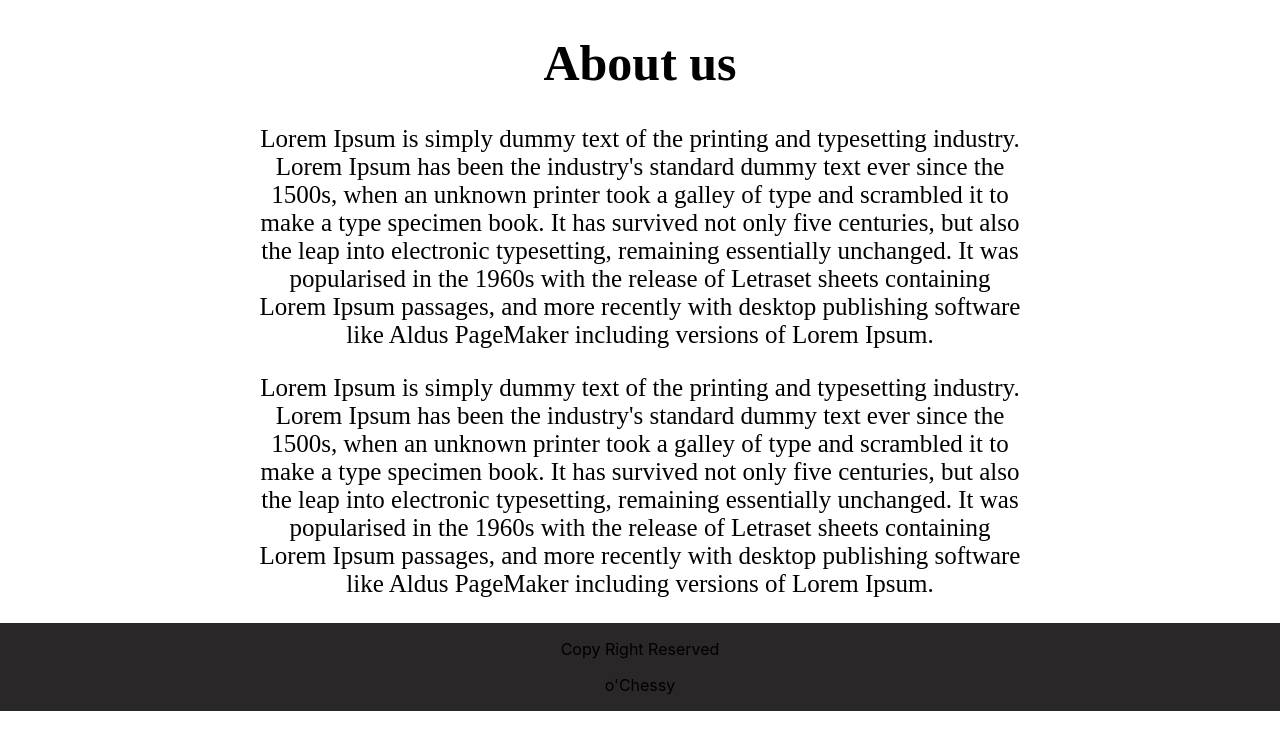
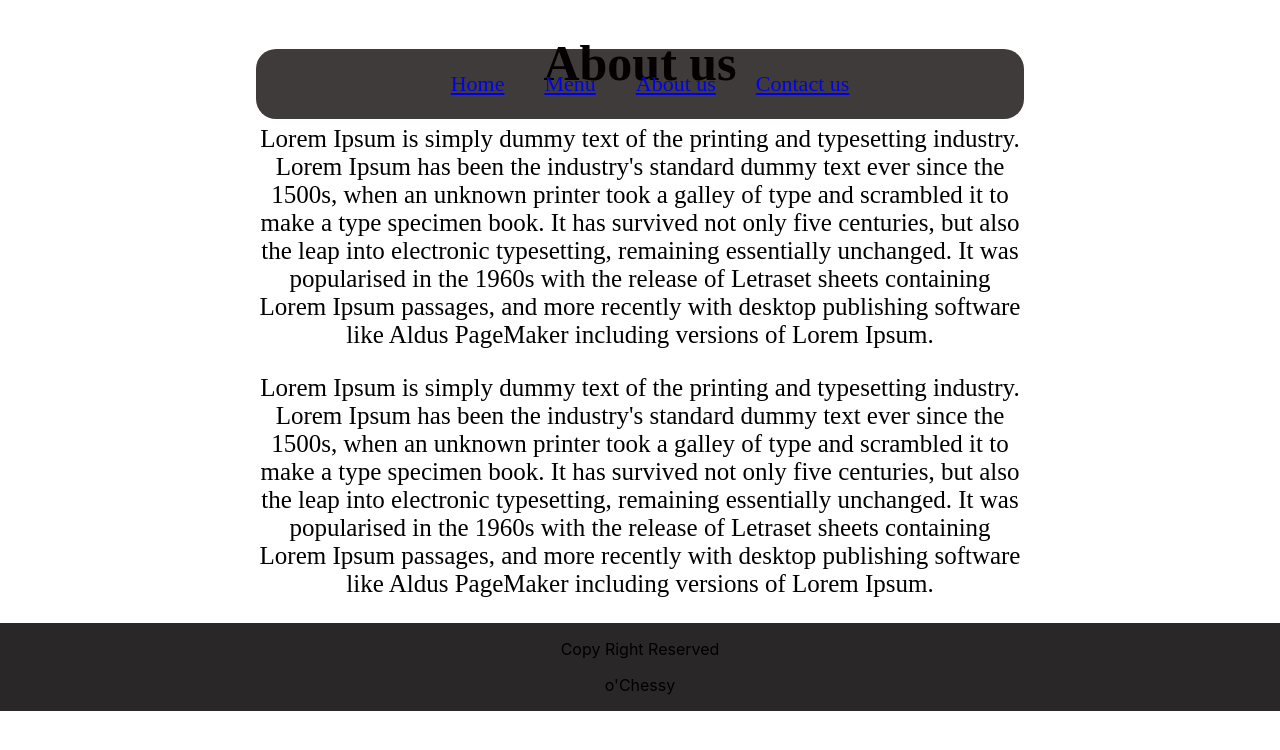
Before and after one commit to UmairSaeedBhatti/ocheesy_web, a React (Create React App) app: page /about in a window 1280 px wide. Shown: the top 750 px of the page. Built offline with nearby package versions, Linux system fonts and the light colour scheme.

Commit message:
renaming folder

```diff
--- a/src/App.js
+++ b/src/App.js
@@ -13,12 +13,14 @@ import {
   Navigate,
 } from "react-router-dom";
 import AboutusPage from './Pages/Aboutus_page/AboutusPage';
+import TopNavbar from '../src/Components/TopNavbar/Top_navbar';
 
 function App() {
   return (
     <>
     <div className="App">
     <Router>
+    <TopNavbar/>
           <Routes>
             <Route exact path="/home" element={<LandingPage/>} />
             <Route exact path="/menu" element={<MenuPage/>} />
--- a/src/Components/Aboutus_text/Aboutus.js
+++ b/src/Components/Aboutus/Aboutus.js
@@ -2,7 +2,6 @@ import './Aboutus.css'
 
 function Aboutus({text}){
     return(
-        <>
           <div className="Aboutus-text">
             <h1>About us</h1>
             <p>
@@ -18,7 +17,6 @@ function Aboutus({text}){
              and more recently with desktop publishing software like Aldus PageMaker including versions of Lorem Ipsum.
             </p>
           </div>
-        </>
     )
 }
 
--- a/src/Components/Top_navbar/Top_navbar.css
+++ b/src/Components/TopNavbar/Top_navbar.css
@@ -29,7 +29,7 @@
   }
 
 
-  .top-navbar__menuitem:after {
+  /* .top-navbar__menuitem:after {
     content: '';
     position: absolute;
     width: 5%;
@@ -41,4 +41,4 @@
 
   .top-navbar__menuitem:hover:after {
     transform: scaleX(1);
-  }
+  } */
--- a/src/Pages/Aboutus_page/AboutusPage.js
+++ b/src/Pages/Aboutus_page/AboutusPage.js
@@ -1,4 +1,4 @@
-import Aboutus from '../../Components/Aboutus_text/Aboutus'
+import Aboutus from '../../Components/Aboutus/Aboutus'
 import './Aboutuspage.css'
 
 
```
Also changed, not shown: src/Components/Aboutus/Aboutus.css (renamed from src/Components/Aboutus_text/Aboutus.css), src/Components/ContactUs/Contactus_form.css (renamed from src/Components/Contact_us/Contactus_form.css), src/Components/ContactUs/Contactus_form.js (renamed from src/Components/Contact_us/Contactus_form.js), src/Components/MenuNavbar/Menu_navbar.css (renamed from src/Components/Menu_navbar/Menu_navbar.css), src/Components/MenuNavbar/Menu_navbar.js (renamed from src/Components/Menu_navbar/Menu_navbar.js), src/Components/TimeLocation/Time_location.css (added), src/Components/TimeLocation/Time_location.js (renamed from src/Components/Time_location/Time_location.js), src/Components/TopNavbar/Top_navbar.js (renamed from src/Components/Top_navbar/Top_navbar.js).
